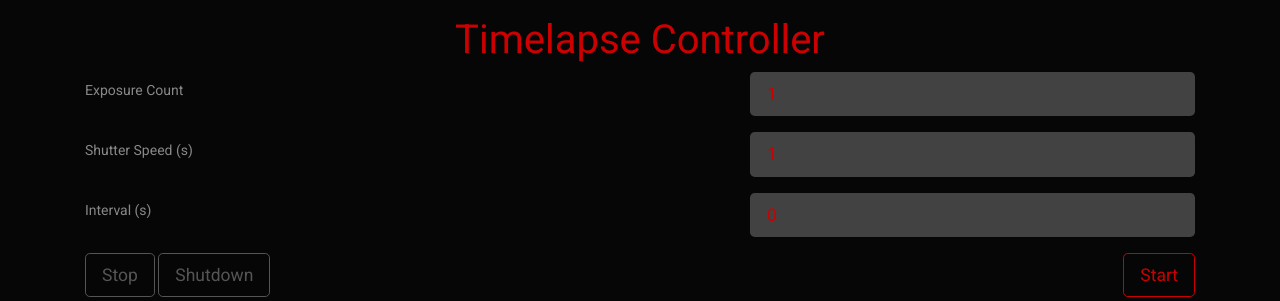
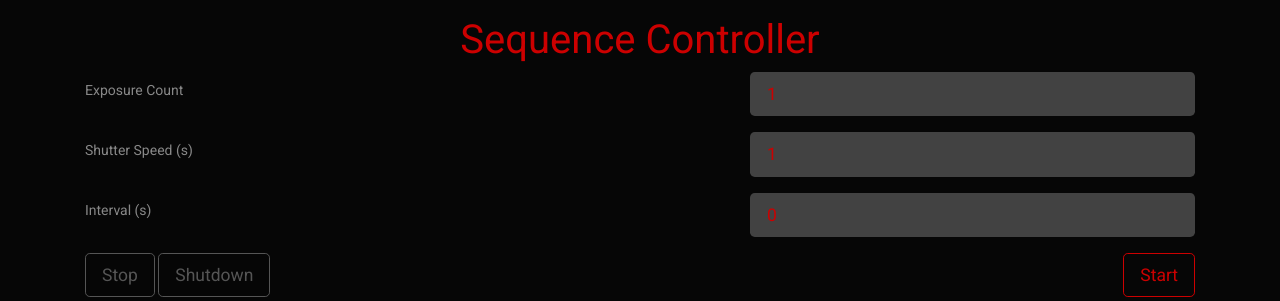
Before and after one commit to jtleniger/rpi-timelapse-ui, a Flask app: page / in a window 1280 px wide. Shown: the top 301 px of the page. Run offline with Flask 2, Linux system fonts and the light colour scheme; some libraries are stand-ins or nearby versions.

Commit message:
more renaming and longer polling

```diff
--- a/templates/index.html
+++ b/templates/index.html
@@ -16,7 +16,7 @@
                         clearInterval(intervalId);
                     }
                 });
-            }, 1000);
+            }, 5000);
         </script>
         {% endif %}
     </head>
@@ -25,7 +25,7 @@
 
             <div class="row mt-3 justify-content-center">
                 <div class="col">
-                    <h3>Timelapse Controller</h3>
+                    <h3>Sequence Controller</h3>
                 </div>
             </div>
 
```
